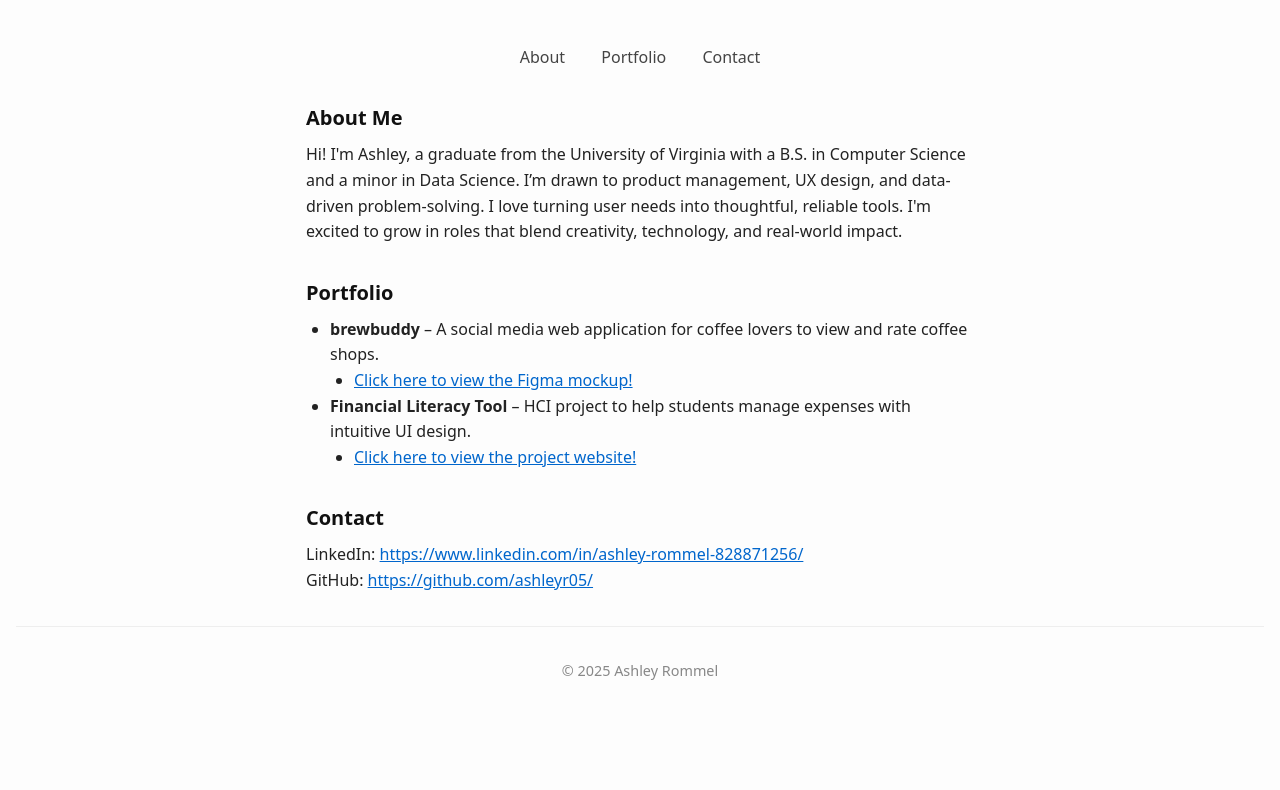
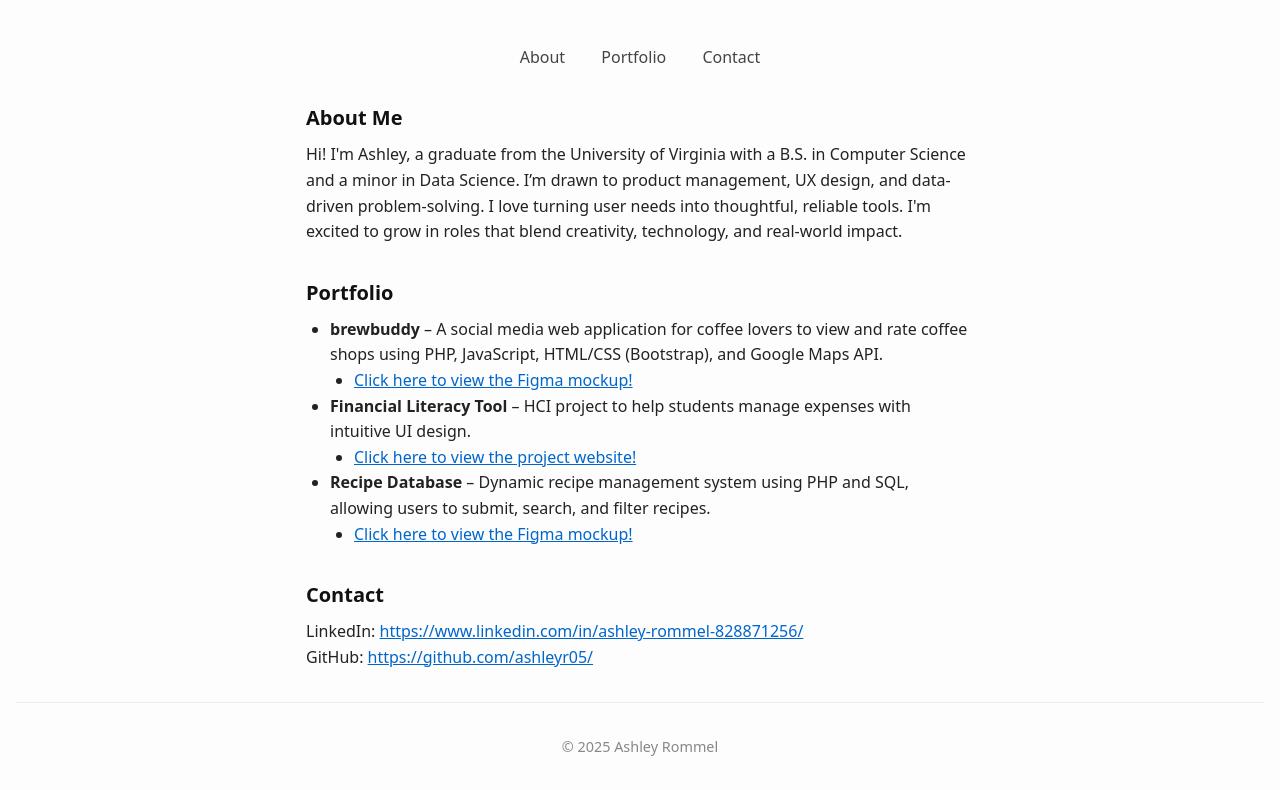
Before and after one commit to ashleyr05/ashleyr05.github.io, a plain HTML site: page index.html in a window 1280 px wide. Shown: the part 136-926 px from the top of the page. Before the commit the page ends 850 px from the top, so only its background shows below. Drawn offline with Linux system fonts and the light colour scheme.

Commit message:
added recipe database project

```diff
--- a/index.html
+++ b/index.html
@@ -32,13 +32,17 @@
   <section id="portfolio">
     <h2>Portfolio</h2>
     <ul>
-        <li><strong>brewbuddy</strong> – A social media web application for coffee lovers to view and rate coffee shops.</li>
+        <li><strong>brewbuddy</strong> – A social media web application for coffee lovers to view and rate coffee shops using PHP, JavaScript, HTML/CSS (Bootstrap), and Google Maps API.</li>
             <ul>
                 <li><a href="https://drive.google.com/file/d/1E5tfZYvoczAwuXOMQKGLIWaT3-Yt4bQ4/view?usp=sharing" target="_blank">Click here to view the Figma mockup!</a></li>
             </ul>
         <li><strong>Financial Literacy Tool</strong> – HCI project to help students manage expenses with intuitive UI design.</li>
             <ul>
                 <li><a href="https://sites.google.com/view/hci-s24-team-tigers/home" target="_blank">Click here to view the project website!</a></li>
+            </ul>
+        <li><strong>Recipe Database</strong> – Dynamic recipe management system using PHP and SQL, allowing users to submit, search, and filter recipes.</li>
+            <ul>
+                <li><a href="https://drive.google.com/file/d/1ML2XQHPPD3qLgT5wD2LD8MeFhXq-WHWC/view?usp=sharing" target="_blank">Click here to view the Figma mockup!</a></li>
             </ul>
     </ul>
   </section>
```
